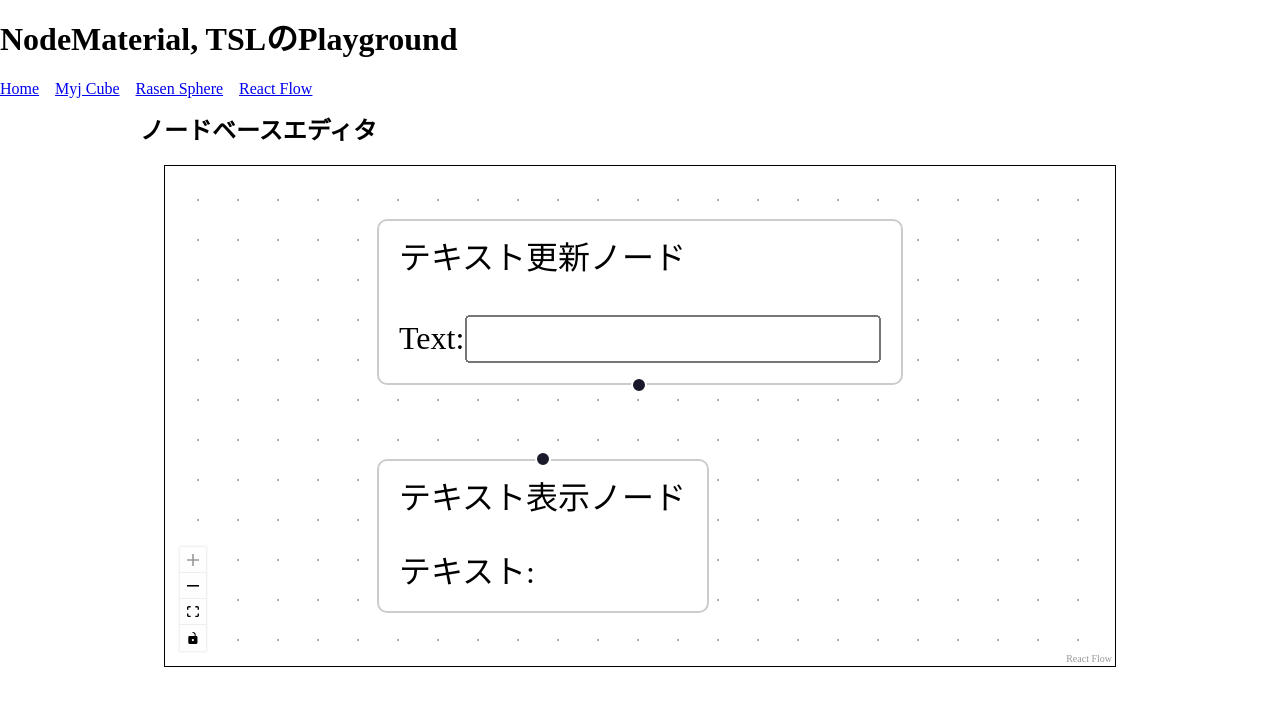
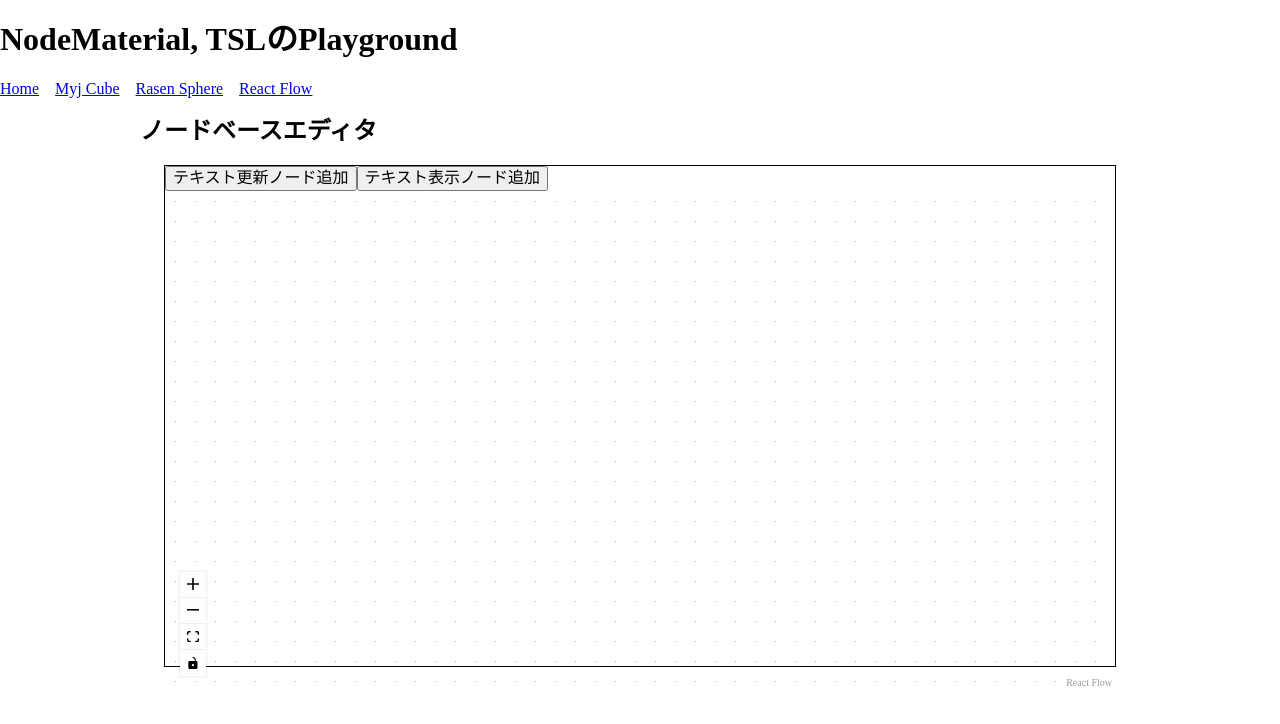
Before and after one commit to Somahc/tsl-test, a React (Vite) app: page /react-flow in a window 1280 px wide. Shown: the top 724 px of the page. Built offline with nearby package versions, Linux system fonts and the light colour scheme.

Commit message:
ノード追加機能、ノードのtypeで判定に変更

```diff
--- a/src/routes/react-flow/CustomNodes/TextDisplayNode/TextDisplayNode.tsx
+++ b/src/routes/react-flow/CustomNodes/TextDisplayNode/TextDisplayNode.tsx
@@ -4,27 +4,29 @@ import { Handle, Position, useStore } from "@xyflow/react";
 
 export default memo(function TextDisplayNode({ id }: { id: string }) {
   const text = useStore((s) => {
-    const connectedFromTextUpdater = s.edges.some(
-      (e) => e.source === "updater-1" && e.target === id
+    // 自分に入ってくるエッジのうち、ハンドルや type で厳密化
+    console.log("s.edges", s.edges);
+    const inEdge = s.edges.find(
+      (e) => e.target === id && (e.targetHandle ?? "") === "text_in"
     );
 
-    if (!connectedFromTextUpdater) {
-      return null;
-    }
+    if (!inEdge) return null;
 
-    const src = s.nodeLookup.get("updater-1");
-    // console.log("src", src);
-    return (src?.data?.text as string) ?? "";
+    console.log("inEdge", inEdge);
+
+    const src = s.nodeLookup.get(inEdge.source);
+
+    if (!src || src.type !== "textUpdater") return null;
+
+    return (src.data.text as string) ?? "";
   });
-
-  console.log("id", id);
 
   return (
     <div className={style.nodeContainer}>
       <div>テキスト表示ノード</div>
       <br />
       <div>テキスト: {text ?? ""}</div>
-      <Handle type="target" position={Position.Top} id="text_source" />
+      <Handle type="target" position={Position.Top} id="text_in" />
     </div>
   );
 });
--- a/src/routes/react-flow/CustomNodes/TextUpdateNode/TextUpdateNode.tsx
+++ b/src/routes/react-flow/CustomNodes/TextUpdateNode/TextUpdateNode.tsx
@@ -39,7 +39,7 @@ export default memo(function TextUpdateNode({
           onChange={onChange}
           value={data.text ?? ""}
         />
-        <Handle type="source" position={Position.Bottom} id="text_source" />
+        <Handle type="source" position={Position.Bottom} id="text_out" />
       </div>
     </div>
   );
--- /dev/null
+++ b/src/routes/react-flow/ReactFlowCanvas.tsx
@@ -0,0 +1,102 @@
+import { useCallback, useRef } from "react";
+import {
+  ReactFlow,
+  addEdge,
+  type OnConnect,
+  type Node,
+  type Edge,
+  Background,
+  Controls,
+  useNodesState,
+  useEdgesState,
+  useReactFlow,
+} from "@xyflow/react";
+import "@xyflow/react/dist/style.css";
+
+import style from "./index.module.scss";
+import nodeTypes from "./CustomNodes/NodeTypes";
+
+type TextUpdaterData = {
+  value: string;
+};
+
+type TextDisplayData = {
+  text: string;
+};
+
+type AppNode = Node<TextUpdaterData | TextDisplayData>;
+type AppEdge = Edge;
+
+export default function ReactFlowCanvas() {
+  const [nodes, setNodes, onNodesChange] = useNodesState<AppNode>([
+    // {
+    //   id: "updater-1",
+    //   type: "textUpdater",
+    //   position: { x: 0, y: 0 },
+    //   data: { text: "" },
+    // },
+    // {
+    //   id: "updater-2",
+    //   type: "textUpdater",
+    //   position: { x: 120, y: 0 },
+    //   data: { text: "" },
+    // },
+    // {
+    //   id: "displayer-1",
+    //   type: "textDisplay",
+    //   position: { x: 0, y: 120 },
+    //   data: { text: "" },
+    // },
+  ]);
+  const [edges, setEdges, onEdgesChange] = useEdgesState<AppEdge>([]);
+
+  const rf = useReactFlow();
+  const idSeq = useRef(0);
+  const nextId = () => `node-${idSeq.current++}`;
+
+  const addUpdaterNode = () => {
+    rf.addNodes({
+      id: nextId(),
+      type: "textUpdater",
+      position: { x: 0, y: 0 },
+      data: { text: "" },
+    });
+  };
+
+  const addDisplayNode = () => {
+    rf.addNodes({
+      id: nextId(),
+      type: "textDisplay",
+      position: { x: 0, y: 0 },
+      data: { text: "" },
+    });
+  };
+
+  const onConnect: OnConnect = useCallback(
+    (params) => setEdges((edgesSnapshot) => addEdge(params, edgesSnapshot)),
+    [setEdges]
+  );
+
+  console.log("nodes", nodes);
+  console.log("edges", edges);
+  return (
+    <>
+      <div className={style.editorContainer}>
+        <button onClick={addUpdaterNode}>テキスト更新ノード追加</button>
+        <button onClick={addDisplayNode}>テキスト表示ノード追加</button>
+        <ReactFlow
+          nodes={nodes}
+          edges={edges}
+          nodeTypes={nodeTypes}
+          onNodesChange={onNodesChange}
+          onEdgesChange={onEdgesChange}
+          onConnect={onConnect}
+          fitView
+        >
+          <Background />
+          <Controls />
+        </ReactFlow>
+      </div>
+    </>
+  );
+}
--- a/src/routes/react-flow/index.tsx
+++ b/src/routes/react-flow/index.tsx
@@ -1,73 +1,15 @@
-import { useCallback } from "react";
-import {
-  ReactFlow,
-  addEdge,
-  type OnConnect,
-  type Node,
-  type Edge,
-  Background,
-  Controls,
-  useNodesState,
-  useEdgesState,
-} from "@xyflow/react";
-import "@xyflow/react/dist/style.css";
-
 import style from "./index.module.scss";
-import nodeTypes from "./CustomNodes/NodeTypes";
-
-type TextUpdaterData = {
-  value: string;
-};
-
-type TextDisplayData = {
-  text: string;
-};
-
-type AppNode = Node<TextUpdaterData | TextDisplayData>;
-type AppEdge = Edge;
+import ReactFlowCanvas from "./ReactFlowCanvas";
+import { ReactFlowProvider } from "@xyflow/react";
 
 export default function ReactFlowPage() {
-  const [nodes, setNodes, onNodesChange] = useNodesState<AppNode>([
-    {
-      id: "updater-1",
-      type: "textUpdater",
-      position: { x: 0, y: 0 },
-      data: { text: "" },
-    },
-    {
-      id: "displayer-1",
-      type: "textDisplay",
-      position: { x: 0, y: 120 },
-      data: { text: "" },
-    },
-  ]);
-  const [edges, setEdges, onEdgesChange] = useEdgesState<AppEdge>([]);
-
-  const onConnect: OnConnect = useCallback(
-    (params) => setEdges((edgesSnapshot) => addEdge(params, edgesSnapshot)),
-    [setEdges]
-  );
-
-  console.log("nodes", nodes);
-  console.log("edges", edges);
   return (
     <>
       <div className={style.container}>
         <h2>ノードベースエディタ</h2>
-        <div className={style.editorContainer}>
-          <ReactFlow
-            nodes={nodes}
-            edges={edges}
-            nodeTypes={nodeTypes}
-            onNodesChange={onNodesChange}
-            onEdgesChange={onEdgesChange}
-            onConnect={onConnect}
-            fitView
-          >
-            <Background />
-            <Controls />
-          </ReactFlow>
-        </div>
+        <ReactFlowProvider>
+          <ReactFlowCanvas />
+        </ReactFlowProvider>
       </div>
     </>
   );
```
